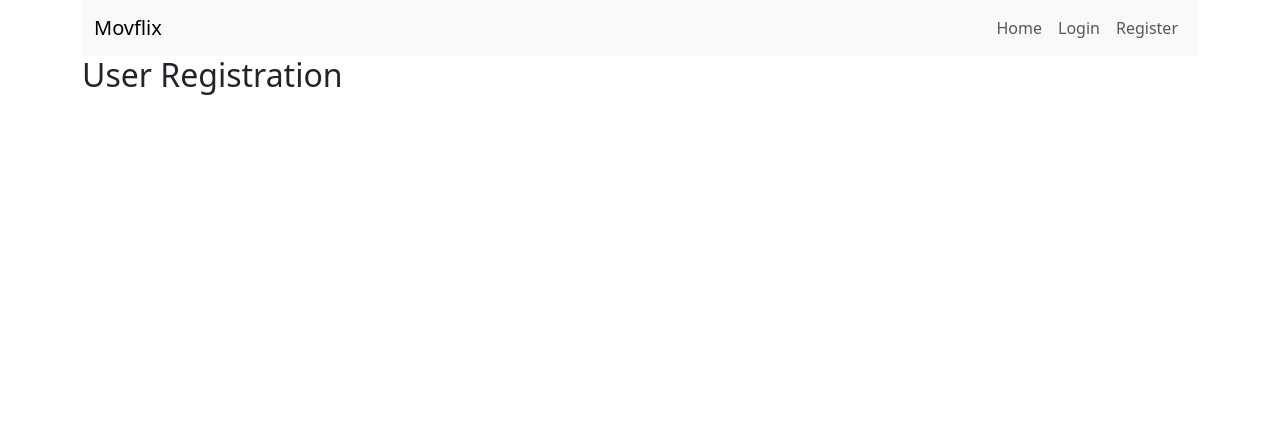
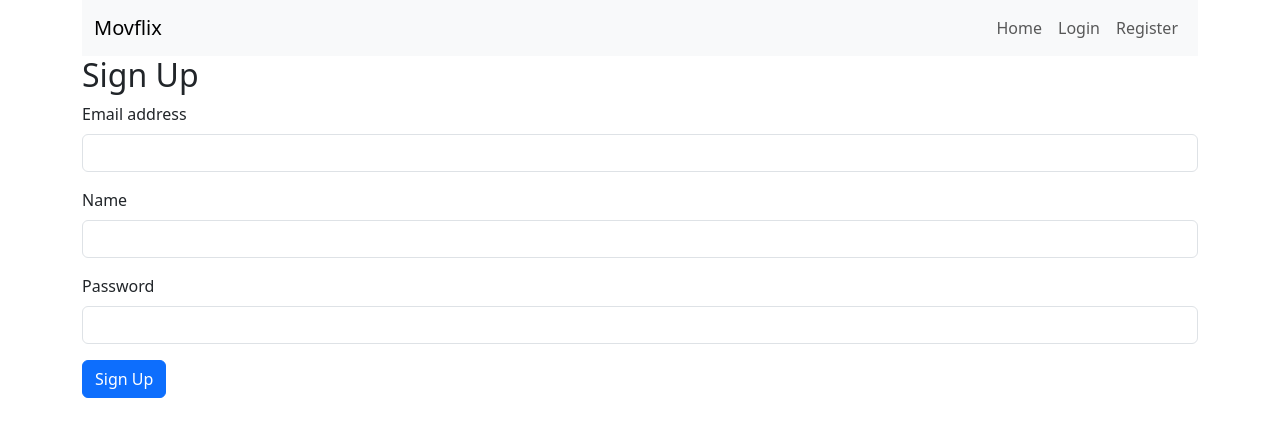
Before and after one commit to Sunny-unik/Movflix, a React (Vite) app in the folder client/: page /register in a window 1280 px wide. Shown: the top 436 px of the page. Built offline with nearby package versions, Linux system fonts and the light colour scheme.

Commit message:
add login/signup forms

```diff
--- a/client/src/components/UserLogin.jsx
+++ b/client/src/components/UserLogin.jsx
@@ -1,10 +1,48 @@
-const UserLogin = () => {
+import { useState } from "react";
+
+const LoginForm = () => {
+  const [email, setEmail] = useState("");
+  const [password, setPassword] = useState("");
+
+  const handleSubmit = (e) => {
+    e.preventDefault();
+    alert("yup");
+  };
+
   return (
-    <div>
-      <h2>User Login</h2>
-      {/* Display user login form */}
-    </div>
+    <form onSubmit={handleSubmit}>
+      <h2>Login</h2>
+      <div className="mb-3">
+        <label htmlFor="email" className="form-label">
+          Email address
+        </label>
+        <input
+          type="email"
+          className="form-control"
+          id="email"
+          value={email}
+          onChange={(e) => setEmail(e.target.value)}
+          required
+        />
+      </div>
+      <div className="mb-3">
+        <label htmlFor="password" className="form-label">
+          Password
+        </label>
+        <input
+          type="password"
+          className="form-control"
+          id="password"
+          value={password}
+          onChange={(e) => setPassword(e.target.value)}
+          required
+        />
+      </div>
+      <button type="submit" className="btn btn-primary">
+        Login
+      </button>
+    </form>
   );
 };
 
-export default UserLogin;
+export default LoginForm;
--- a/client/src/components/UserRegistration.jsx
+++ b/client/src/components/UserRegistration.jsx
@@ -1,10 +1,62 @@
-const UserRegistration = () => {
+import { useState } from "react";
+
+const SignupForm = () => {
+  const [email, setEmail] = useState("");
+  const [name, setName] = useState("");
+  const [password, setPassword] = useState("");
+
+  const handleSubmit = (e) => {
+    e.preventDefault();
+    alert("here");
+  };
+
   return (
-    <div>
-      <h2>User Registration</h2>
-      {/* Display user registration form */}
-    </div>
+    <form onSubmit={handleSubmit}>
+      <h2>Sign Up</h2>
+      <div className="mb-3">
+        <label htmlFor="email" className="form-label">
+          Email address
+        </label>
+        <input
+          type="email"
+          className="form-control"
+          id="email"
+          value={email}
+          onChange={(e) => setEmail(e.target.value)}
+          required
+        />
+      </div>
+      <div className="mb-3">
+        <label htmlFor="name" className="form-label">
+          Name
+        </label>
+        <input
+          type="text"
+          className="form-control"
+          id="name"
+          value={name}
+          onChange={(e) => setName(e.target.value)}
+          required
+        />
+      </div>
+      <div className="mb-3">
+        <label htmlFor="password" className="form-label">
+          Password
+        </label>
+        <input
+          type="password"
+          className="form-control"
+          id="password"
+          value={password}
+          onChange={(e) => setPassword(e.target.value)}
+          required
+        />
+      </div>
+      <button type="submit" className="btn btn-primary">
+        Sign Up
+      </button>
+    </form>
   );
 };
 
-export default UserRegistration;
+export default SignupForm;
```
